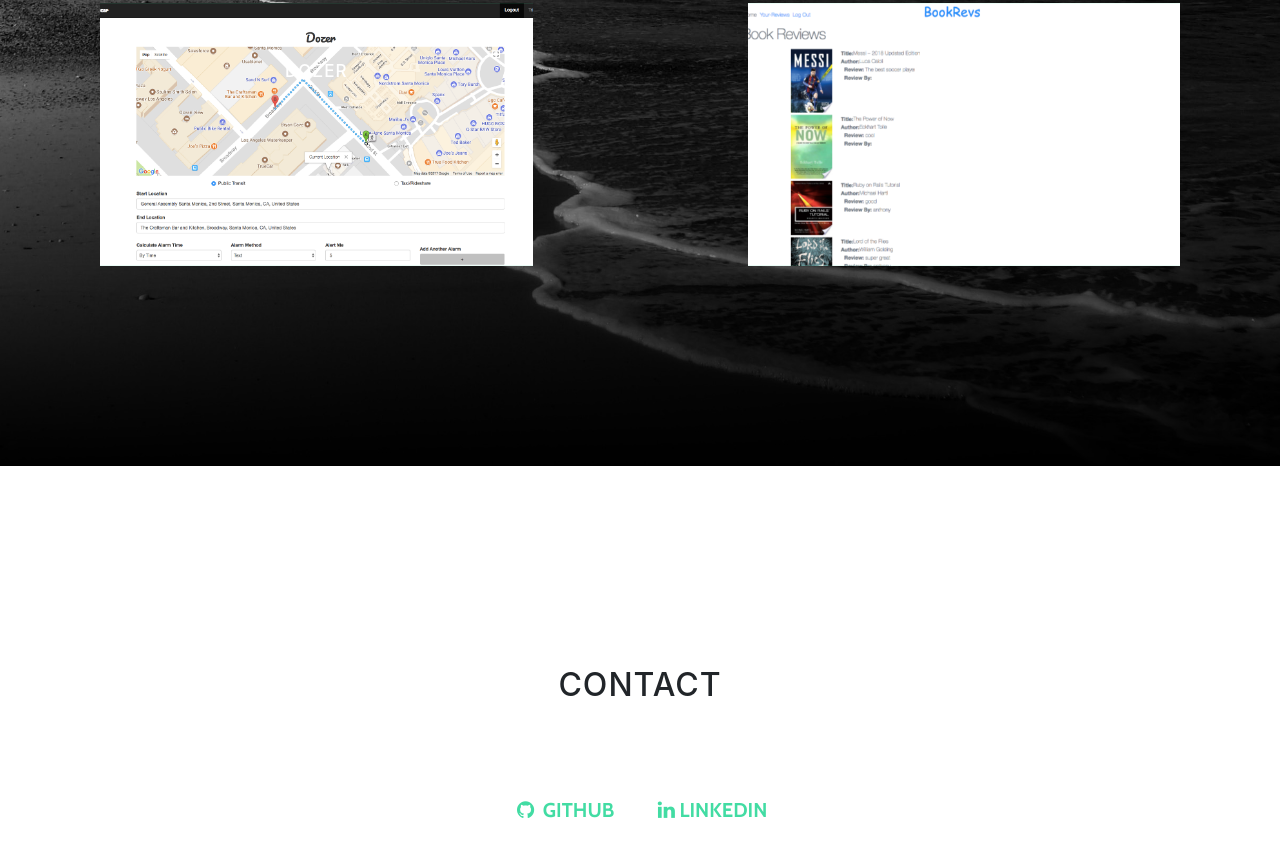
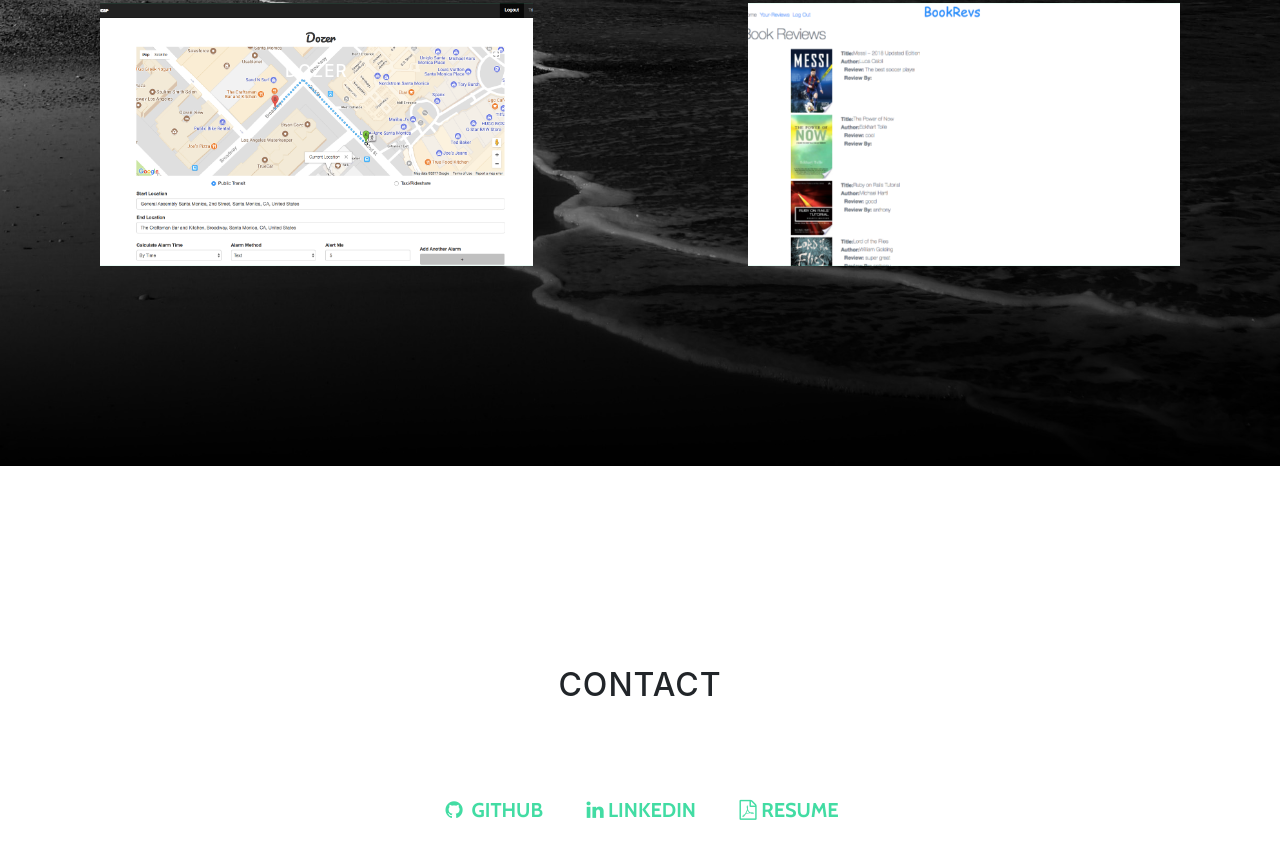
Before and after one commit to aasalgado/aasalgado.github.io, a website with bundled scripts: page index.html in a window 1280 px wide. Shown: the part 2635-3493 px from the top of the page. Built offline with nearby package versions, Linux system fonts and the light colour scheme.

Commit message:
added resume button

```diff
--- a/index.html
+++ b/index.html
@@ -203,6 +203,12 @@
                   <span class="network-name">LinkedIn</span>
                 </a>
               </li>
+              <li class="list-inline-item">
+                <a href="#" class="btn btn-default btn-lg">
+                  <i class="fa fa-file-pdf-o" aria-hidden="true"></i>
+                  <span class="network-name">Resume</span>
+                </a>
+              </li>
             </ul>
           </div>
         </div>
```
